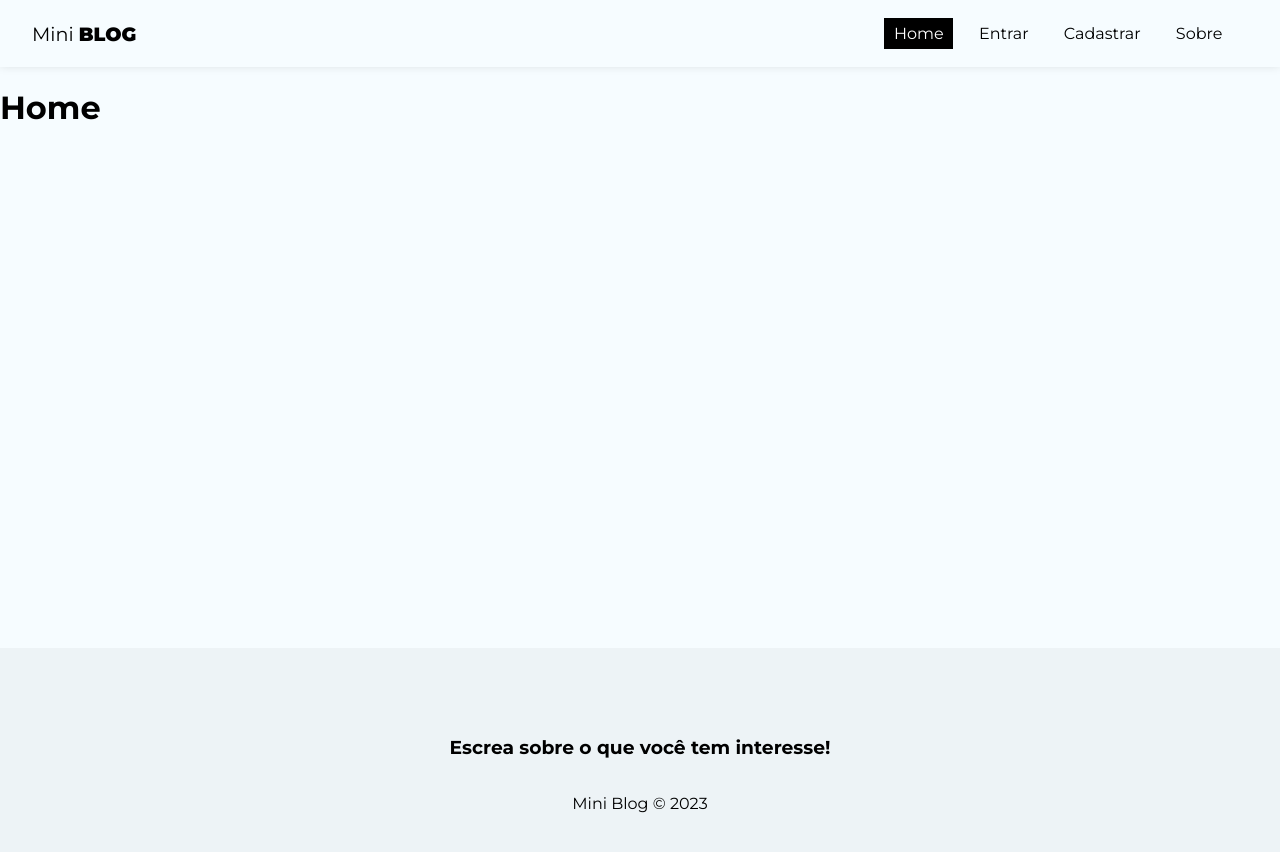
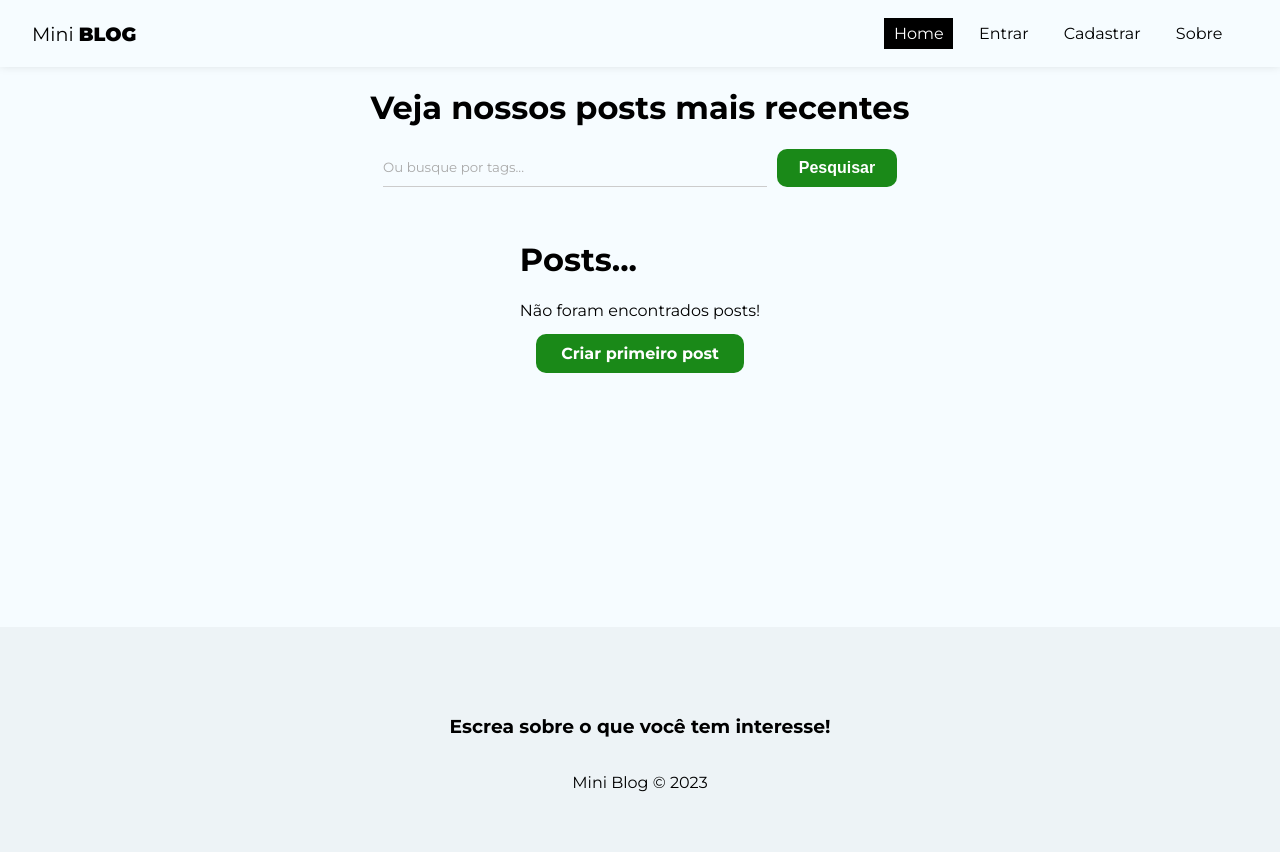
Before and after one commit to lauromiottojr/react-course-hdc, a React (Create React App) app in the folder 09-mini-blog/: page / in a window 1280 px wide. Shown: the top 852 px of the page. Built offline with nearby package versions, Linux system fonts and the light colour scheme; no server answers.

Commit message:
Config Home page

```diff
--- a/09-mini-blog/src/pages/CreatePost/CreatePost.js
+++ b/09-mini-blog/src/pages/CreatePost/CreatePost.js
@@ -49,6 +49,7 @@
             uid: user.uid,
             createdBy: user.displayName
         })
+        // after create post, send the user to home
         navigate("/")
     }
 
--- a/09-mini-blog/src/pages/Home/Home.js
+++ b/09-mini-blog/src/pages/Home/Home.js
@@ -1,9 +1,34 @@
+import { useNavigate, Link } from 'react-router-dom'
+import { useState } from 'react'
+
 import styles from './Home.module.css'
 
 const Home = () => {
+
+    const [query, setQuery] = useState("")
+    const [posts] = useState([])
+
+    const handleSubmit = (e) => {
+        e.preventDefault()
+    }
+
     return (
-        <div>
-            <h1>Home</h1>
+        <div className={styles.home}>
+            <h1>Veja nossos posts mais recentes</h1>
+            <form onSubmit={handleSubmit} className={styles.searchForm}>
+                <input type="text" placeholder='Ou busque por tags...'
+                    onChange={(e) => setQuery(e.target.value)} />
+                <button className='btn btnDark'>Pesquisar</button>
+            </form>
+            <div>
+                <h1>Posts...</h1>
+                {posts && posts.length === 0 && (
+                    <div className={styles.noPosts}>
+                        <p>Não foram encontrados posts!</p>
+                        <Link to="/posts/create" className='btn'>Criar primeiro post</Link>
+                    </div>
+                )}
+            </div>
         </div>
     )
 }
--- a/09-mini-blog/src/pages/Home/Home.module.css
+++ b/09-mini-blog/src/pages/Home/Home.module.css
@@ -0,0 +1,31 @@
+.home {
+    display: flex;
+    flex-direction: column;
+    align-items: center;
+    justify-content: center;
+}
+
+.searchForm {
+    max-width: 100%;
+    width: 60%;
+    display: flex;
+    justify-content: center;
+    margin-bottom: 2em;
+}
+
+.searchForm input {
+    margin-right: 10px;
+    width: 50%;
+}
+
+.noPosts {
+    text-align: center;
+}
+
+.noPosts p {
+    margin-bottom: 1.5em;
+}
+
+.noPosts a {
+    padding: 10px 25px;
+}
```
